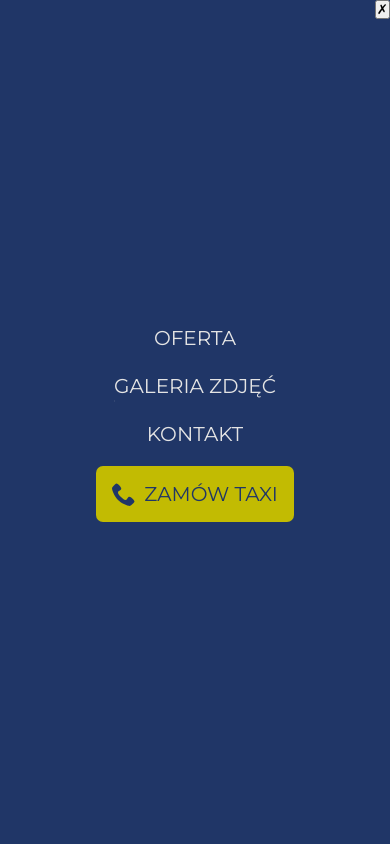
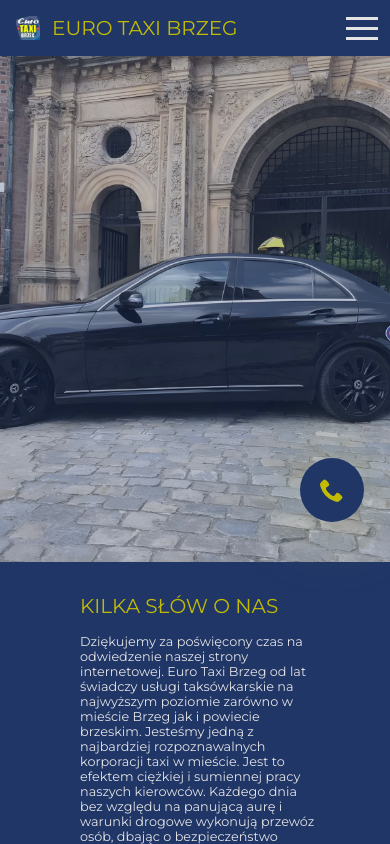
Before and after one commit to wiktor-bandura/euro-taxi-template-for-theme, a website: page index.html in a window 390 px wide. Shown: the top 844 px of the page. Drawn offline with nearby package versions, Linux system fonts and the light colour scheme; files that its build step writes are made by us from their sources.

Commit message:
CSS mobile navigation menu toggling animation

```diff
--- a/index.html
+++ b/index.html
@@ -23,10 +23,15 @@
             <img class="page-nav__logo" src="img/taxi-logo-small.jpg" alt="Logo Euro Taxi" title="Przejdź do strony głównej" loading="lazy">
         </a>
         <h1 class="page-title heading heading--primary">Euro Taxi Brzeg</h1>
+
+       <input type="checkbox" name="burger-input" class="page-nav__checkbox" id="burger-click">
+       <label class="burger-toggle" for="burger-click">
+            <div class="burger">
+                <div class="burger-btn"></div>
+            </div>
+        </label>
        <nav class="page-nav__nav">
-                <button class="page-nav__mobile-close-btn">
-                    &cross;
-                </button>
+
             <ul class="page-nav__nav-list">
                 <li class="page-nav__nav-item">
                     <a href="#" class="page-nav__nav-link">
--- a/sass/buttons/_button.scss
+++ b/sass/buttons/_button.scss
@@ -34,7 +34,7 @@
         color: $color-secondary;
         position: absolute;
         bottom: 5rem;
-        right: 8rem;
+        right: 4rem;
         box-shadow: 0 0 10rem rgba($color-secondary, .3);
         padding: 2.5rem 2.5rem;
         font-size: 2rem;
--- a/sass/layout/_navbar.scss
+++ b/sass/layout/_navbar.scss
@@ -32,6 +32,8 @@
       width: 100vw;
       height: 100vh;
       background-color: $color-primary;
+      transform: translateX(-100%);
+      transition: transform .2s;
     }
   }
 
@@ -80,18 +82,69 @@
       transition: transform .3s;
     }
   }
-
-  &__mobile-close-btn {
+  .burger-toggle {
     display: none;
 
     @media only screen and (max-width: $bp-medium) {
       display: block;
-        position: absolute;
+    }
+  }
+
+  .burger {
+    position: fixed;
+    display: flex;
+    align-items: center;
+    justify-content: center;
     top: 0;
     right: 0;
-        z-index: 20;
+    margin: 1.5rem;
+    z-index: 1100;
+    width: 4rem;
+    height: 4rem;
+  }
 
+  .burger-btn {
+    width: 100%;
+    height: 3px;
+    background-color: $color-grey-light;
+    position: relative;
+
+    &::before,
+    &::after {
+      content: '';
+      position: absolute;
+      width: 100%;
+      height: 3px;
+      background-color: $color-grey-light;
+      top: 10px;
+      transition: transform .3s;
     }
+
+    &::before {
+      top: -10px;
+    }
+  }
+
+  &__checkbox {
+    display: none;
+  }
+
+  &__checkbox:checked ~ &__nav {
+    transform: translateX(0);
+  }
+
+  &__checkbox:checked + .burger-toggle .burger-btn {
+    background-color: transparent;
+  }
+
+  &__checkbox:checked + .burger-toggle .burger-btn::before {
+    top: 0;
+    transform: rotate(135deg);
+  }
+
+  &__checkbox:checked + .burger-toggle .burger-btn::after {
+      top: 0;
+      transform: rotate(-135deg);
   }
 
   &__nav-link:hover::before { transform: translateX(0); }
```
Lines whose indentation alone changed are shown as unchanged.
